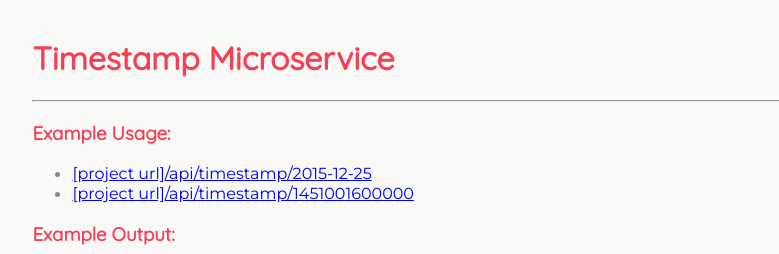
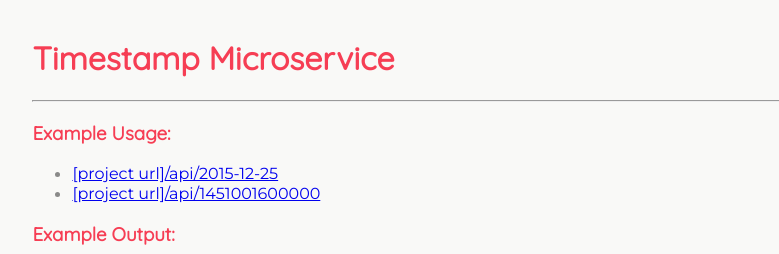
Before and after one commit to artdor1978/timeStamp, a website: page views/index.html in a window 1280 px wide. Shown: the top 254 px of the page, without its empty margins (134-913 px from the left). Drawn offline with Linux system fonts and the light colour scheme.

Commit message:
rewrite timestamp for tests

```diff
--- a/server.js
+++ b/server.js
@@ -65,8 +65,8 @@ app.use(express.static(__dirname + "/public"));
 		utc,
 	});
 }); */
-app.get("/api/timestamp/:dateString?", (req, res) => {
-	const dateString = req.params.dateString;
+app.get("/api/:date?", (req, res) => {
+	const dateString = req.params.date;
 	let date;
 	if (!dateString) {
 		date = new Date();
--- a/views/index.html
+++ b/views/index.html
@@ -23,13 +23,13 @@
 			<h3>Example Usage:</h3>
 			<ul>
 				<li>
-					<a href="api/timestamp/2015-12-25"
-						>[project url]/api/timestamp/2015-12-25</a
+					<a href="api/2015-12-25"
+						>[project url]/api/2015-12-25</a
 					>
 				</li>
 				<li>
-					<a href="api/timestamp/1451001600000"
-						>[project url]/api/timestamp/1451001600000</a
+					<a href="api/1451001600000"
+						>[project url]/api/1451001600000</a
 					>
 				</li>
 			</ul>
```
